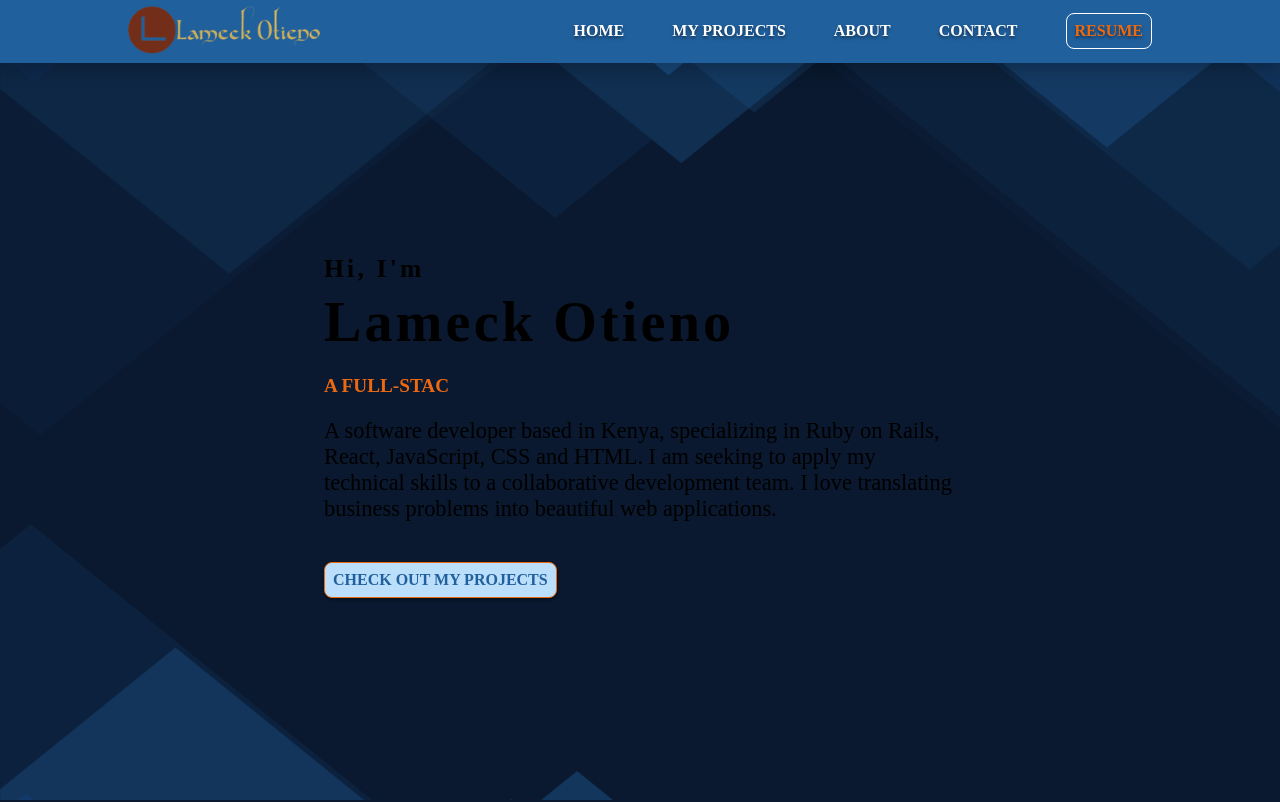
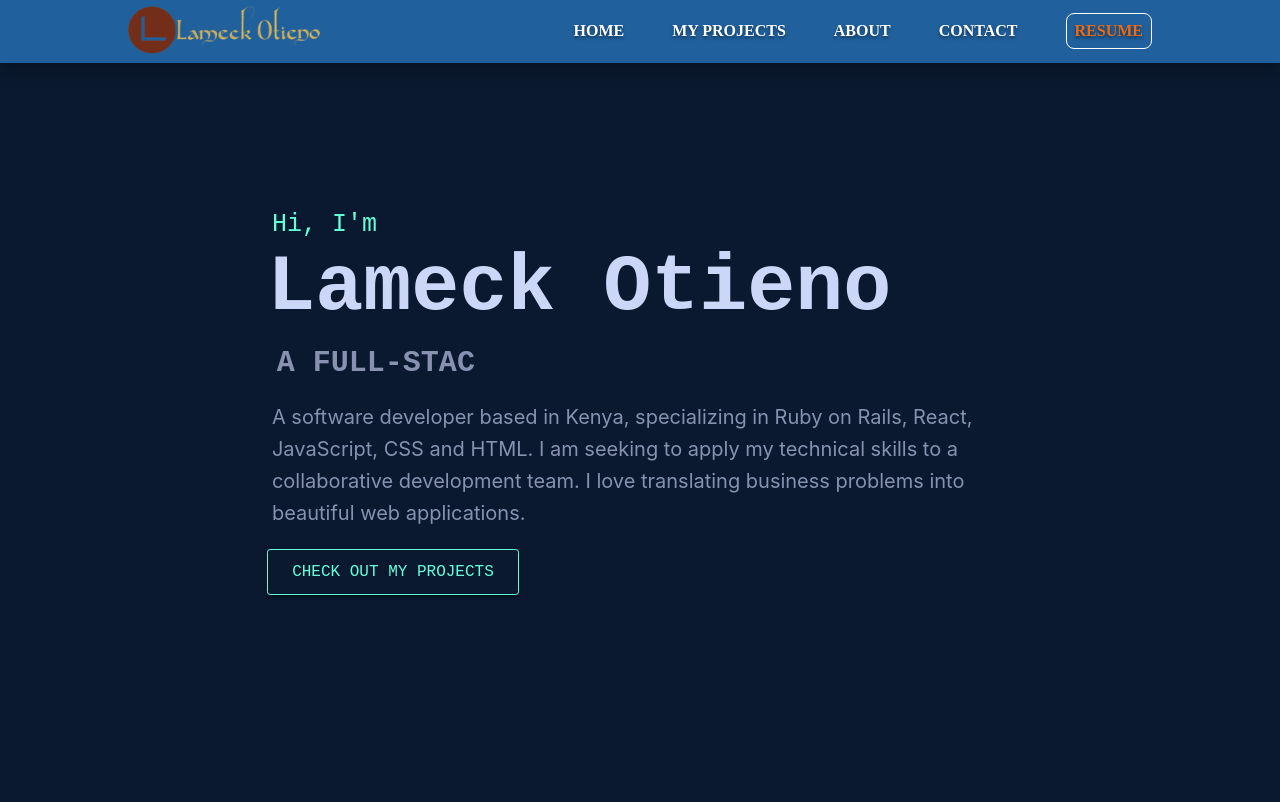
Before and after one commit to Lameck1/lameck, a React (Create React App) app: page / in a window 1280 px wide. Shown: the top 802 px of the page. Built offline with nearby package versions, Linux system fonts and the light colour scheme.

Commit message:
Refactor Home component styling

```diff
--- a/src/components/home/Home.jsx
+++ b/src/components/home/Home.jsx
@@ -1,6 +1,5 @@
 import React from 'react';
 import styled from 'styled-components';
-import texture from '../../assets/images/texture.png';
 import { motion } from 'framer-motion';
 import { homeAnimation } from '../../animation';
 import Typewriter from 'typewriter-effect';
@@ -13,11 +12,8 @@ const Home = () => {
         variants={homeAnimation}
         transition={{ delay: 0.3, duration: 0.6, type: 'tween' }}
       >
-        <p>
-          <span>Hi, I'm</span>
-          <br />
-          Lameck Otieno
-        </p>
+        <p>Hi, I'm</p>
+        <h1>Lameck Otieno</h1>
 
         <div>
           <Typewriter
@@ -46,63 +42,72 @@ const Section = styled.section`
   display: flex;
   align-items: center;
   justify-content: center;
-  background-image: url(${texture});
   background-size: cover;
   min-height: 100vh;
   background-position: center;
   background-repeat: no-repeat;
+  font-family: var(--font-mono);
   padding: 5rem 0.5rem;
 
   div {
     display: flex;
     flex-direction: column;
-    align-items: center;
-    justify-content: center;
+    align-items: flex-start;
     width: 100%;
 
     div {
+      display: flex;
+      justify-content: center;
       height: 1rem;
       width: 100%;
+      padding: 0.3rem;
+      margin: 1.5rem 0;
 
       span {
-        font-size: 1.2rem;
-        color: var(--secondary-color);
-        font-weight: bold;
-        text-align: center;
+        font-size: clamp(15px, 4vw, 30px);
+        font-weight: 700;
+        color: var(--slate);
+        line-height: 0.9;
       }
     }
 
+    h1 {
+      font-size: clamp(35px, 8vw, 80px);
+      padding: 0;
+      color: var(--lightest-slate);
+      line-height: 1.1;
+    }
+
     p {
-      padding: 0.5rem;
+      padding: 0.3rem;
 
       :nth-of-type(1) {
-        font-weight: 900;
-        font-size: 1.6rem;
-
-        span {
-          font-size: 1.3rem;
-        }
+        font-size: clamp(14px, 5vw, 25px);
+        color: var(--green);
       }
 
       :nth-of-type(2) {
-        font-size: 1.1rem;
-        text-align: center;
+        font-size: clamp(10px, 8vw, 20px);
+        color: var(--slate);
+        line-height: 1.6;
+        font-family: var(--font-sans);
       }
     }
 
     a {
-      border: 0.1rem solid var(--secondary-color);
-      border-radius: 0.5rem;
-      padding: 0.5rem;
+      color: var(--green);
       text-decoration: none;
-      color: var(--primary-color);
+      border: 0.5px solid var(--green);
+      padding: 0.8rem 1.5rem;
+      border-radius: 0.2rem;
       font-size: 1rem;
-      font-weight: bold;
       text-transform: uppercase;
-      text-align: center;
       margin-top: 1rem;
-      background-color: #bbdefb;
       box-shadow: 0 0.1rem 0.2rem rgba(0, 0, 0, 0.5);
+
+      :hover {
+        background: var(--green-tint);
+      }
     }
   }
 
@@ -114,37 +119,8 @@ const Section = styled.section`
 
   @media screen and (min-width: 992px) {
     div {
-      width: 50%;
+      width: 59%;
       align-items: flex-start;
-
-      p {
-        padding: 1rem 0;
-        margin: 0.5rem 0;
-
-        :nth-of-type(1) {
-          span {
-            font-size: 1.6rem;
-          }
-
-          font-weight: 900;
-          font-size: 3.5rem;
-          letter-spacing: 0.2rem;
-        }
-
-        :nth-of-type(2) {
-          font-size: 1.4rem;
-          text-align: left;
-        }
-      }
-
-      a {
-        transition: all 0.9s ease;
-
-        :hover {
-          background-color: var(--secondary-color);
-          box-shadow: 0 0.3rem 0.5rem rgba(0, 0, 0, 0.5);
-        }
-      }
     }
   }
 `;
```
